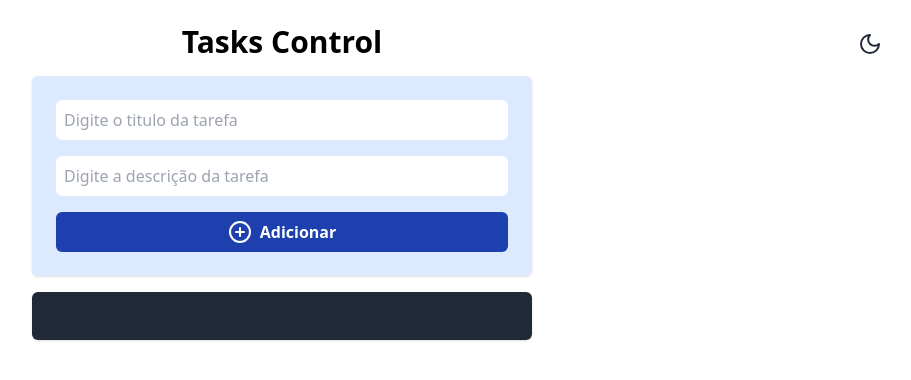
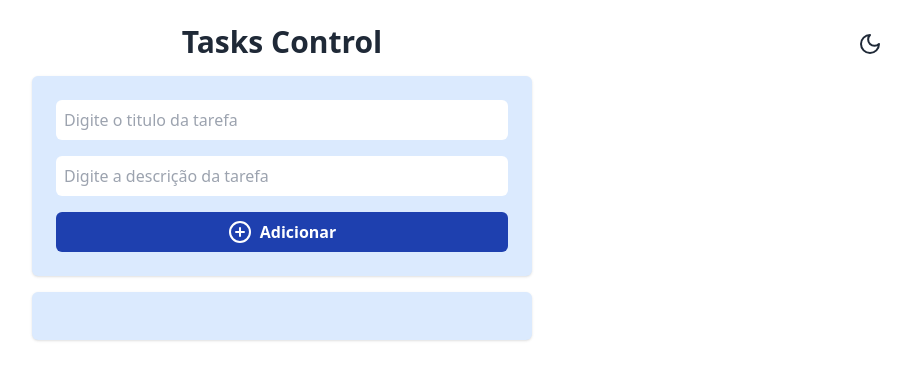
Before and after one commit to GiovanniDonati/learningReact, a React (Vite) app: page / in a window 1280 px wide. Shown: the top 380 px of the page, without its empty margins (358-1269 px from the left). Built offline with nearby package versions, Linux system fonts and the light colour scheme.

Commit message:
Setting dark mode on button

```diff
--- a/src/App.jsx
+++ b/src/App.jsx
@@ -8,6 +8,8 @@ function App() {
   const [tasks, setTasks] = useState(
     JSON.parse(localStorage.getItem("tasks")) || []
   );
+
+  const [darkMode, setDarkMode] = useState(false);
 
   //Exemplo de API
   /* useEffect(() => {
@@ -59,17 +61,24 @@ function App() {
   }
 
   return (
-    <div className="w-screen h-lvh bg-white flex justify-center p-6">
+    <div
+      className={`${
+        darkMode ? "bg-gray-900" : "bg-white"
+      } w-screen h-lvh flex justify-center p-6`}
+    >
       <div className="absolute w-lvw flex justify-end pr-10 pt-2">
         <button className="">
-          <MoonIcon className=" text-gray-800" />
+          <MoonIcon
+            onClick={() => setDarkMode(!darkMode)}
+            className={`${darkMode ? "text-white" : "text-gray-800"}`}
+          />
         </button>
       </div>
       <div className="w-[500px] space-y-4">
-        <Title>Tasks Control</Title>
-        <AddTasks onAddTaskSubmit={onAddTaskSubmit} />
+        <Title themeMode={darkMode}>Tasks Control</Title>
+        <AddTasks themeMode={darkMode} onAddTaskSubmit={onAddTaskSubmit} />
         <Tasks
-          themeMode={true}
+          themeMode={darkMode}
           tasks={tasks}
           onTaskClick={onTaskClick}
           onDeleteTaskClick={onDeleteTaskClick}
--- a/src/components/AddTasks.jsx
+++ b/src/components/AddTasks.jsx
@@ -2,13 +2,17 @@ import { CirclePlus } from "lucide-react";
 import { useState } from "react";
 import Input from "./Input";
 
-function AddTasks({ onAddTaskSubmit }) {
+function AddTasks({ onAddTaskSubmit, themeMode }) {
   const [title, setTitle] = useState("");
   const [description, setDescription] = useState("");
   console.log(title, description);
 
   return (
-    <div className="bg-blue-100 space-y-4 p-6 bg-white-100 rounded-md shadow flex flex-col">
+    <div
+      className={`${
+        themeMode ? "bg-gray-500" : "bg-blue-100"
+      } space-y-4 p-6 bg-white-100 rounded-md shadow flex flex-col`}
+    >
       <Input
         type="text"
         placeholder="Digite o titulo da tarefa"
@@ -22,7 +26,12 @@ function AddTasks({ onAddTaskSubmit }) {
         onChange={(event) => setDescription(event.target.value)}
       />
       <button
-        className="bg-blue-800 self-end text-white text-base font-bold p-2 gap-2 rounded-md w-full flex justify-center hover:bg-blue-500"
+        className={`${
+          themeMode
+            ? "bg-blue-300 text-black hover:bg-blue-200"
+            : "bg-blue-800 text-white whitehover:bg-blue-500"
+        }
+      self-end text-base font-bold p-2 gap-2 rounded-md w-full flex justify-center`}
         onClick={() => {
           if (!title.trim() || !description.trim()) {
             return alert("Preencha todos os campos");
--- a/src/components/Tasks.jsx
+++ b/src/components/Tasks.jsx
@@ -12,7 +12,7 @@ function Tasks({ tasks, onTaskClick, onDeleteTaskClick, themeMode }) {
     navigate(`/taskpage?${query.toString()}`);
   }
 
-  const themeDark = "bg-gray-800";
+  const themeDark = "bg-gray-500";
   const themeLight = "bg-blue-100";
 
   return (
--- a/src/components/Title.jsx
+++ b/src/components/Title.jsx
@@ -1,6 +1,12 @@
-function Title({ children }) {
+function Title({ themeMode, children }) {
   return (
-    <h1 className="text-3xl font-bold text-center text-black">{children}</h1>
+    <h1
+      className={`${
+        themeMode ? "text-white" : "text-gray-800"
+      } text-3xl font-bold text-center`}
+    >
+      {children}
+    </h1>
   );
 }
 
```
